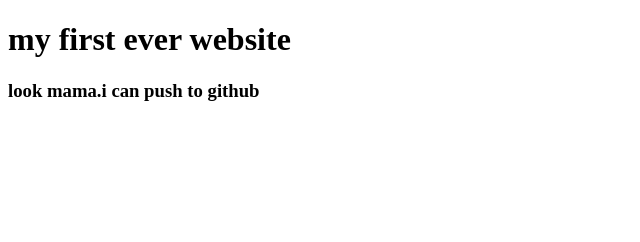
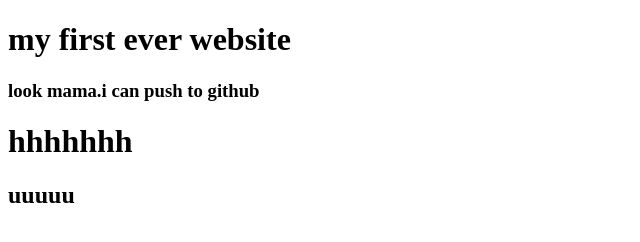
Before and after one commit to Imtiajalam/MY-Project, a plain HTML site: page index.html in a window 1280 px wide. Shown: the whole page, without its empty margins (0-640 px from the left). Drawn offline with Linux system fonts and the light colour scheme.

Commit message:
ghost added

```diff
--- a/index.html
+++ b/index.html
@@ -8,5 +8,7 @@
 <body>
     <h1>my first ever website</h1>
     <h3>look mama.i can push to github</h3>
+    <h1>hhhhhhh</h1>
+    <h2>uuuuu</h2>
 </body>
 </html>
```
